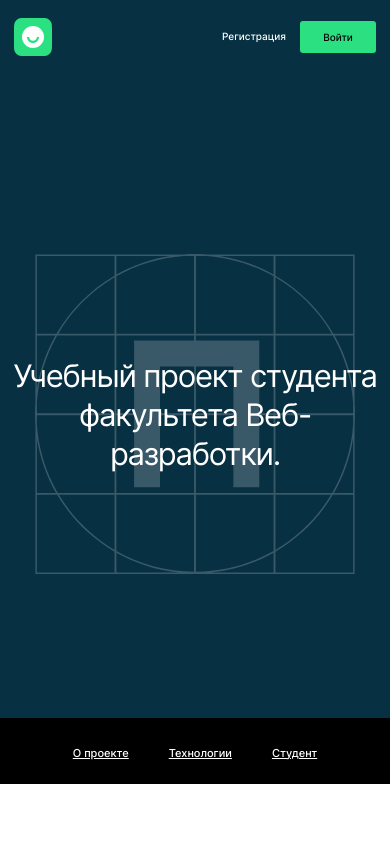
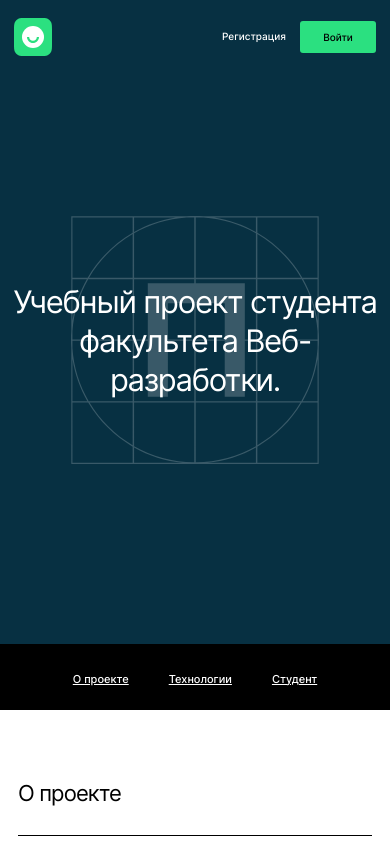
Before and after one commit to maximka76667/movies-explorer-frontend, a React (Create React App) app: page / in a window 390 px wide. Shown: the top 844 px of the page. Built offline with nearby package versions, Linux system fonts and the light colour scheme.

Commit message:
убрал лишний паддинг, изменил размеры промо лого на <650px

```diff
--- a/src/components/Promo/Promo.css
+++ b/src/components/Promo/Promo.css
@@ -1,5 +1,4 @@
 .promo {
-  padding-top: 74px;
   background-color: #073042;
   min-height: 524px;
   position: relative;
@@ -59,5 +58,7 @@
 
   .promo__logo {
     margin-bottom: 38px;
+    width: 248px;
+    height: 248px;
   }
 }
```
